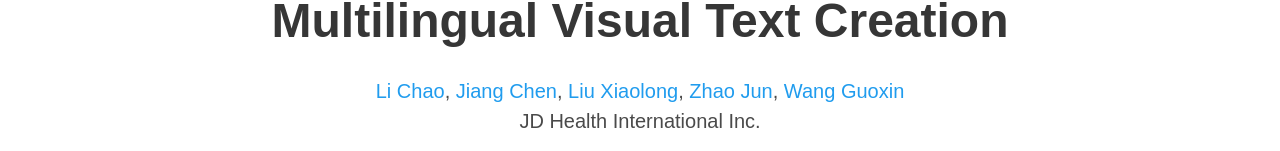
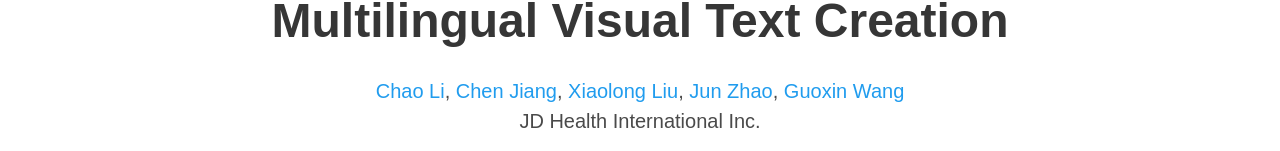
Before and after one commit to jdh-algo/JoyType, a plain HTML site: page index.html in a window 1280 px wide. Shown: the part 178-329 px from the top of the page. Drawn offline with nearby package versions, Linux system fonts and the light colour scheme; some icons are missing; a web font is replaced by a local one.

Commit message:
更新作者

```diff
--- a/index.html
+++ b/index.html
@@ -158,15 +158,15 @@ button {
             <div class="is-size-5 publication-authors">
               <!-- Paper authors -->
               <span class="author-block">
-                <a target="_blank">Li Chao</a><sup></sup>,</span>
+                <a target="_blank">Chao Li</a><sup></sup>,</span>
               <span class="author-block">
-                <a target="_blank">Jiang Chen</a><sup></sup>,</span>
+                <a target="_blank">Chen Jiang</a><sup></sup>,</span>
               <span class="author-block">
-                <a target="_blank">Liu Xiaolong</a><sup></sup>,</span>
+                <a target="_blank">Xiaolong Liu</a><sup></sup>,</span>
               <span class="author-block">
-                <a target="_blank" href="mailto:zhaojun10@jd.com">Zhao Jun</a><sup></sup>,</span>
+                <a target="_blank" href="mailto:zhaojun10@jd.com">Jun Zhao</a><sup></sup>,</span>
               <span class="author-block">
-                <a target="_blank">Wang Guoxin</a><sup></sup></span>
+                <a target="_blank">Guoxin Wang</a><sup></sup></span>
             </div>
 
             <div class="is-size-5 publication-authors">
```
